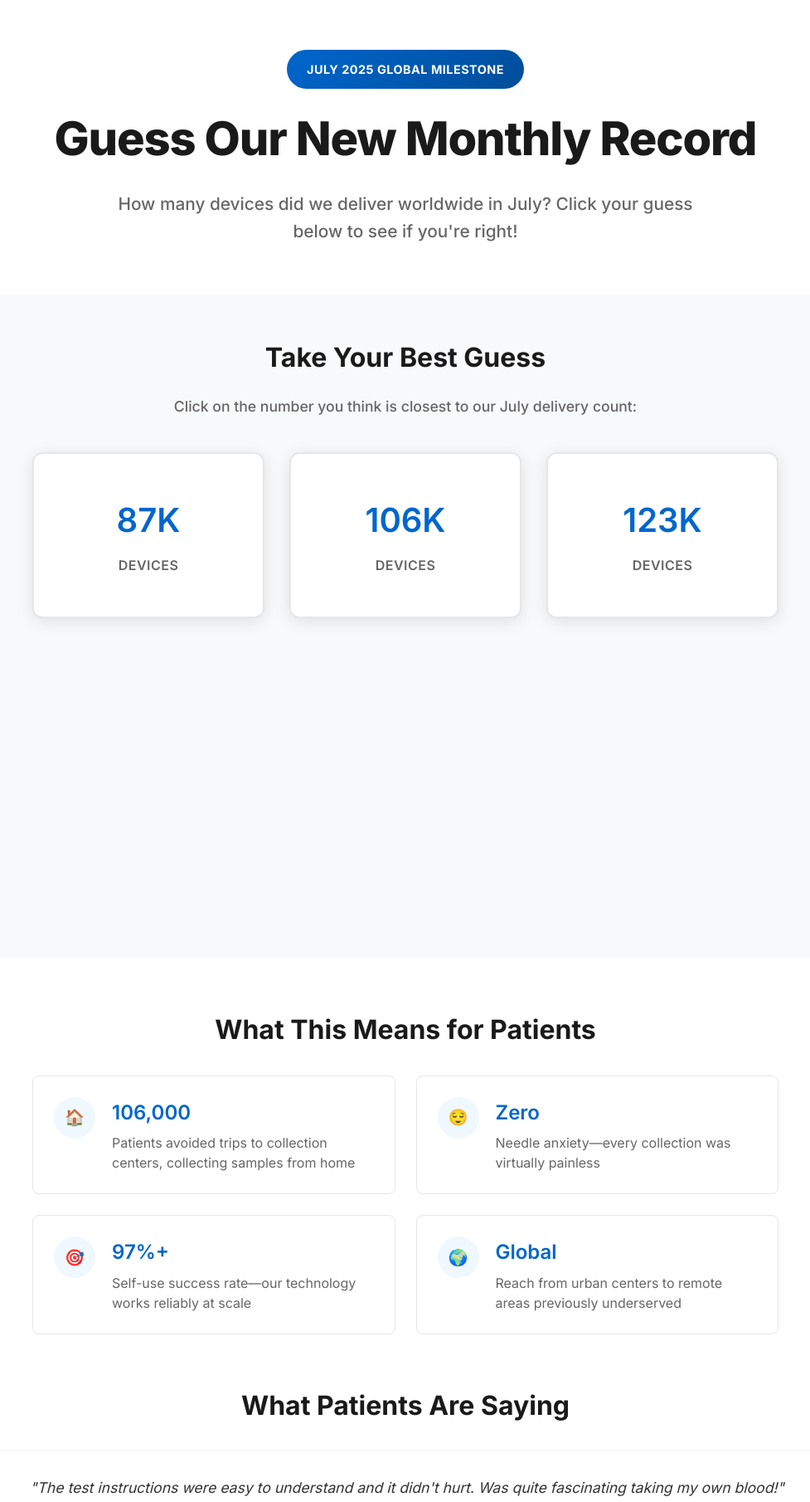
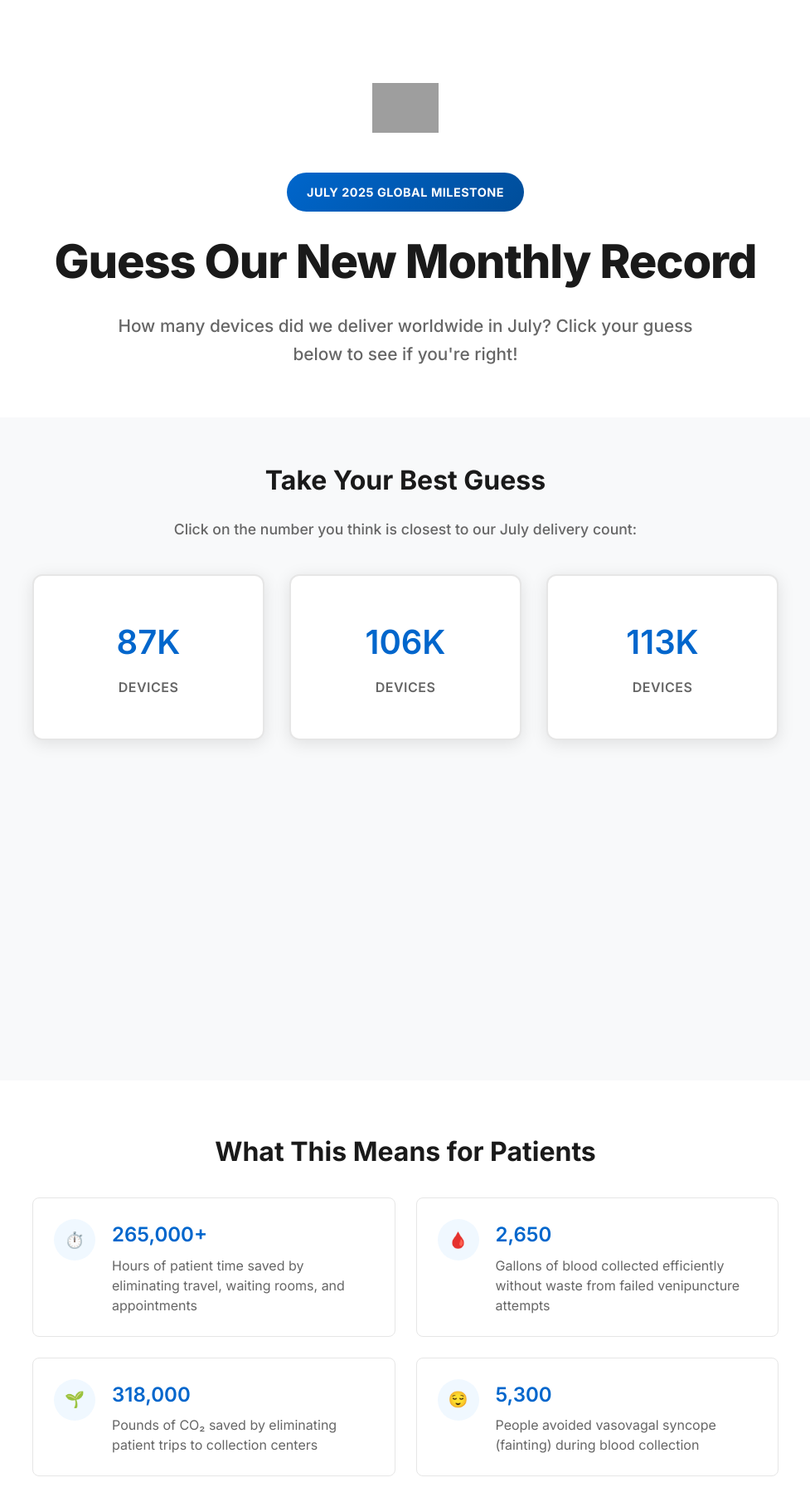
Before and after one commit to thebeni0/tasso_announcements, a website: page index.html in a window 1280 px wide. Shown: the top 1810 px of the page at 83% size, without its empty margins (151-1128 px from the left). Drawn offline with Linux system fonts and the light colour scheme; grey boxes are pictures that could not be loaded.

Commit message:
Update index.html

```diff
--- a/index.html
+++ b/index.html
@@ -25,6 +25,21 @@
             margin: 0 auto;
             padding: 60px 40px;
             text-align: center;
+        }
+
+        .header-section {
+            padding: 40px 0 20px 0;
+            text-align: center;
+        }
+
+        .logo-container {
+            margin-bottom: 20px;
+        }
+
+        .tasso-logo {
+            height: 60px;
+            width: auto;
+            max-width: 300px;
         }
 
         .hero-section {
@@ -384,9 +399,13 @@
             opacity: 0.9;
         }
 
-        @media (max-width: 768px) {
+            @media (max-width: 768px) {
             .announcement-container {
                 padding: 60px 20px;
+            }
+
+            .tasso-logo {
+                height: 50px;
             }
 
             .main-headline {
@@ -428,6 +447,12 @@
 </head>
 <body>
     <div class="announcement-container">
+        <div class="header-section">
+            <div class="logo-container">
+                <img src="https://images.squarespace-cdn.com/content/60da6eca05215e687a479088/1944a07f-f071-4da3-a219-b2b8e53a547e/Tasso+Logo+Lock+up+-+Red+%2B+Blue.png?format=1500w&content-type=image%2Fpng" alt="Tasso Logo" class="tasso-logo">
+            </div>
+        </div>
+
         <div class="hero-section">
             <div class="celebration-badge">July 2025 Global Milestone</div>
 
@@ -478,7 +503,7 @@
                 <div class="flip-card" onclick="flipCard(this, false)">
                     <div class="flip-card-inner">
                         <div class="flip-card-front">
-                            <div class="guess-number">123K</div>
+                            <div class="guess-number">113K</div>
                             <div class="guess-label">Devices</div>
                         </div>
                         <div class="flip-card-back wrong-answer">
@@ -504,34 +529,34 @@
 
             <div class="impact-grid">
                 <div class="impact-item">
-                    <div class="impact-icon">🏠</div>
+                    <div class="impact-icon">⏱️</div>
                     <div class="impact-content">
-                        <div class="impact-number">106,000</div>
-                        <div class="impact-description">Patients avoided trips to collection centers, collecting samples from home</div>
+                        <div class="impact-number">265,000+</div>
+                        <div class="impact-description">Hours of patient time saved by eliminating travel, waiting rooms, and appointments</div>
+                    </div>
+                </div>
+
+                <div class="impact-item">
+                    <div class="impact-icon">🩸</div>
+                    <div class="impact-content">
+                        <div class="impact-number">2,650</div>
+                        <div class="impact-description">Gallons of blood collected efficiently without waste from failed venipuncture attempts</div>
+                    </div>
+                </div>
+
+                <div class="impact-item">
+                    <div class="impact-icon">🌱</div>
+                    <div class="impact-content">
+                        <div class="impact-number">318,000</div>
+                        <div class="impact-description">Pounds of CO₂ saved by eliminating patient trips to collection centers</div>
                     </div>
                 </div>
 
                 <div class="impact-item">
                     <div class="impact-icon">😌</div>
                     <div class="impact-content">
-                        <div class="impact-number">Zero</div>
-                        <div class="impact-description">Needle anxiety—every collection was virtually painless</div>
-                    </div>
-                </div>
-
-                <div class="impact-item">
-                    <div class="impact-icon">🎯</div>
-                    <div class="impact-content">
-                        <div class="impact-number">97%+</div>
-                        <div class="impact-description">Self-use success rate—our technology works reliably at scale</div>
-                    </div>
-                </div>
-
-                <div class="impact-item">
-                    <div class="impact-icon">🌍</div>
-                    <div class="impact-content">
-                        <div class="impact-number">Global</div>
-                        <div class="impact-description">Reach from urban centers to remote areas previously underserved</div>
+                        <div class="impact-number">5,300</div>
+                        <div class="impact-description">People avoided vasovagal syncope (fainting) during blood collection</div>
                     </div>
                 </div>
             </div>
```
